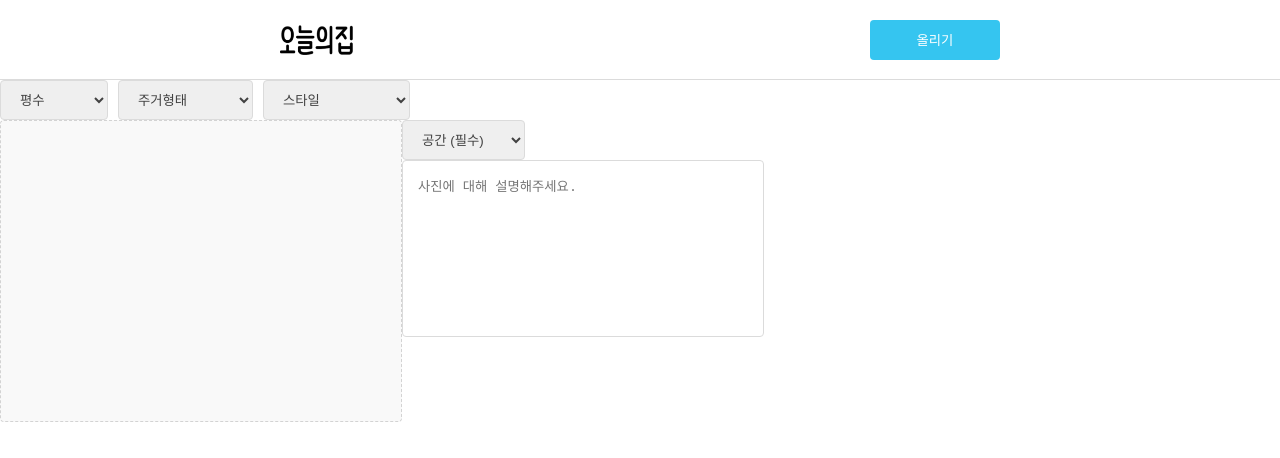
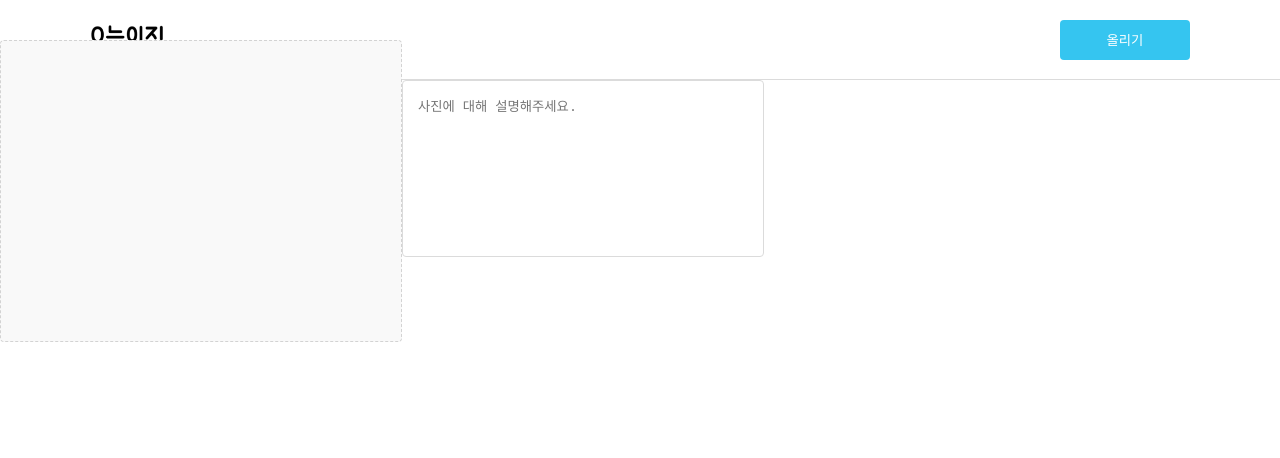
Before and after one commit to sonshineLiveinEarth/Today-sHouseClone, a React (Create React App) app: page /contents/new in a window 1280 px wide. Shown: the top 458 px of the page. Built offline with nearby package versions, Linux system fonts and the light colour scheme.

Commit message:
헤더 수정

```diff
--- a/src/components/Header.js
+++ b/src/components/Header.js
@@ -21,7 +21,7 @@ const Header = () => {
 
   return (
     <>
-      <HeaderContainerFix>
+      <HeaderContainer>
         <div>
           <img
             src="/images/TextLogo.png"
@@ -55,7 +55,7 @@ const Header = () => {
             </BlueButton>
           </nav>
         </div>
-      </HeaderContainerFix>
+      </HeaderContainer>
 
       {showModal && (
         <ModalContainer showModal={showModal}>
@@ -76,7 +76,7 @@ const Header = () => {
   );
 };
 
-const HeaderContainerFix = styled.header`
+export const HeaderContainer = styled.header`
   width: 100vw;
   height: 80px;
   margin: 0px auto;
@@ -89,13 +89,16 @@ const HeaderContainerFix = styled.header`
   left: 0;
   top: 0;
   div {
-    width: 720px;
+    width: 1256px;
+    padding: 0 60px;
     margin: 0 auto;
     display: flex;
     align-items: center;
-    max-width: 1256px;
     flex-direction: row;
     justify-content: space-between;
+    @media only screen and (max-width: 800px) {
+      padding: 0 40px;
+    }
   }
   nav {
     display: flex;
@@ -112,32 +115,6 @@ const Icon = styled.img`
   padding-top: 2px;
   margin-left: 6px;
   margin-left: 8px;
-`;
-
-export const HeaderContainer = styled.header`
-  height: 80px;
-  margin: 0px auto;
-  padding: 0 30px;
-  background-color: white;
-  box-sizing: border-box;
-  border-bottom: 1px solid rgb(219, 219, 219);
-  display: flex;
-  div {
-    width: 720px;
-    margin: 0 auto;
-    display: flex;
-    align-items: center;
-    max-width: 1256px;
-    flex-direction: row;
-    justify-content: space-between;
-  }
-  nav {
-    display: flex;
-  }
-  img {
-    cursor: pointer;
-    margin-right: 10px;
-  }
 `;
 
 const ModalContainer = styled.div`
```
